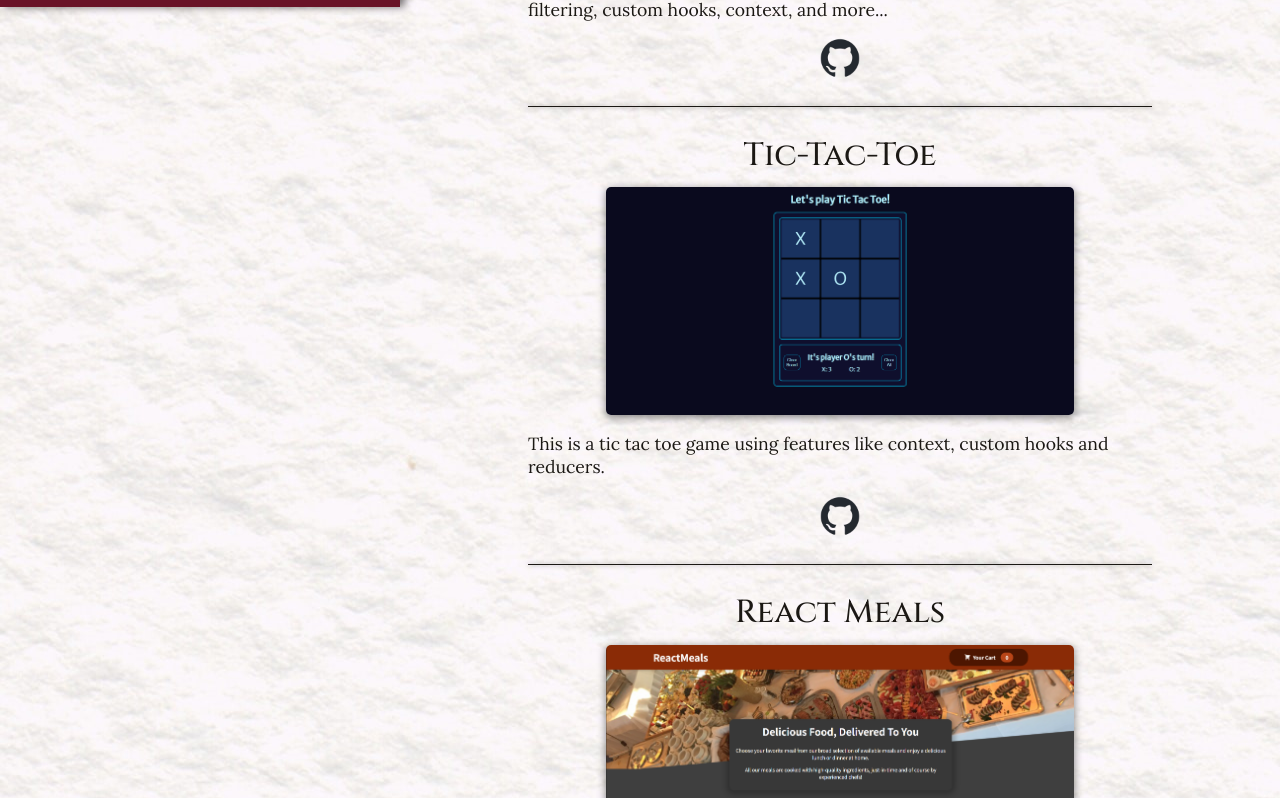
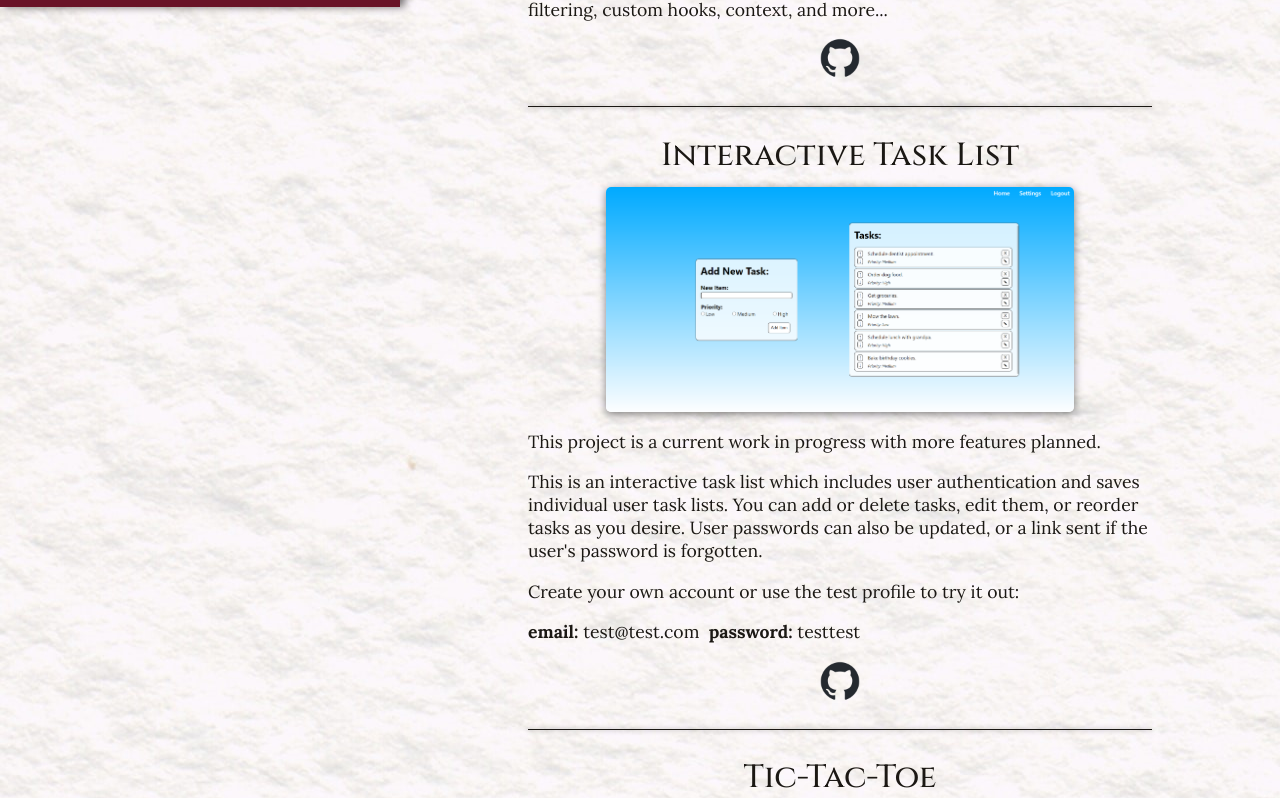
Before and after one commit to Jessiroo/jessiroo.github.io, a React (Create React App) app: page /portfolio in a window 1280 px wide. Shown: the part 793-1591 px from the top of the page. Built offline with nearby package versions, Linux system fonts and the light colour scheme.

Commit message:
adding interactive task list to portfolio

```diff
--- a/src/pages/Portfolio.js
+++ b/src/pages/Portfolio.js
@@ -4,6 +4,7 @@ import PortfolioPiece from "../components/PortfolioPiece";
 import classes from './Portfolio.module.css';
 
 import HappyPaws from '../assets/HappyPaws.png';
+import TaskList from '../assets/TaskList.png';
 import TicTacToe from '../assets/TicTacToe.png';
 import ReactMeals from '../assets/ReactMeals.png';
 import HardHat from '../assets/HardHat.jpeg';
@@ -26,13 +27,26 @@ const PortfolioPage = () => {
           This was the first solo project I worked on. It was originally intended to be a small project to practice with, but it quickly grew as I kept coming up with new ideas to expand upon it with new features and functionalities. It has fetch and post requests, makes use of React Router, has a featured carousel, filtering, custom hooks, context, and more...
         </PortfolioPiece>
         <PortfolioPiece
+          header="Interactive Task List"
+          hostedURL="https://silver-flan-9422a2.netlify.app/"
+          siteImage={TaskList}
+          altImgText="Task list website."
+          gitHubLink="https://github.com/Jessiroo/to-do"
+        >
+          <p>This project is a current work in progress with more features planned.</p>
+          <p>This is an interactive task list which includes user authentication and saves individual user task lists. You can add or delete tasks, edit them, or reorder tasks as you desire. User passwords can also be updated, or a link sent if the user's password is forgotten.</p>
+
+          <p>Create your own account or use the test profile to try it out:</p>
+          <p><b>email:</b> test@test.com  <b>password:</b> testtest</p>
+        </PortfolioPiece>
+        <PortfolioPiece
           header="Tic-Tac-Toe"
           hostedURL="https://whimsical-tartufo-13bbd8.netlify.app/"
           siteImage={TicTacToe}
           altImgText="Tic Tac Toe app."
           gitHubLink="https://github.com/Jessiroo/tic-tac-toe"
         >
-          This is a tic tac toe game using features like context, custom hooks and reducers.
+          This is a tic tac toe game using features like context, custom hooks and reducers. In addition to checking for game win states, it randomizes starting player on subsequent games, keeps score, and can clear the board individually or clear all game data.
         </PortfolioPiece>
         <PortfolioPiece
           header="React Meals"
```
Also changed, not shown: src/assets/Decoration1.png, src/assets/TaskList.png (added).
